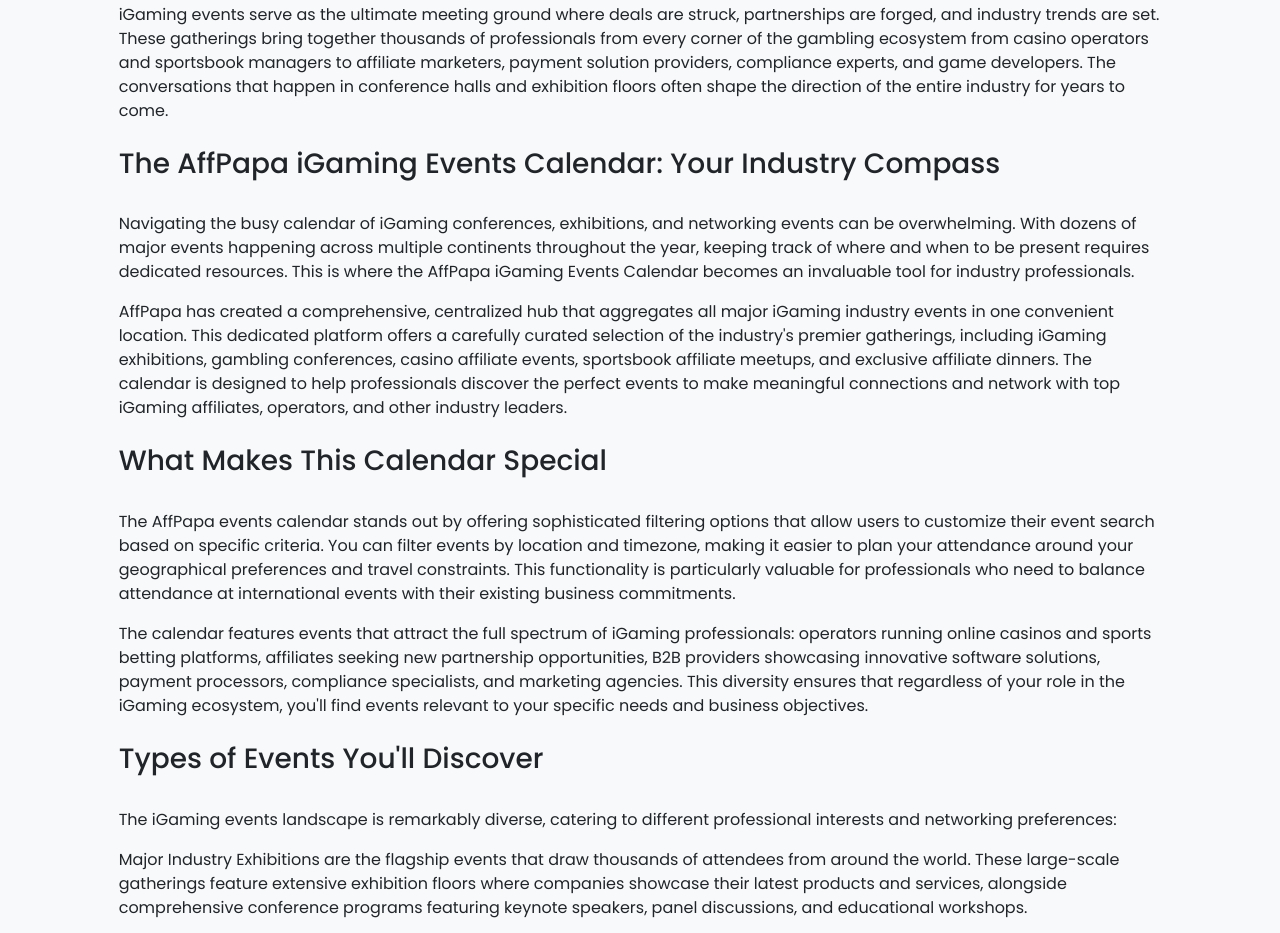
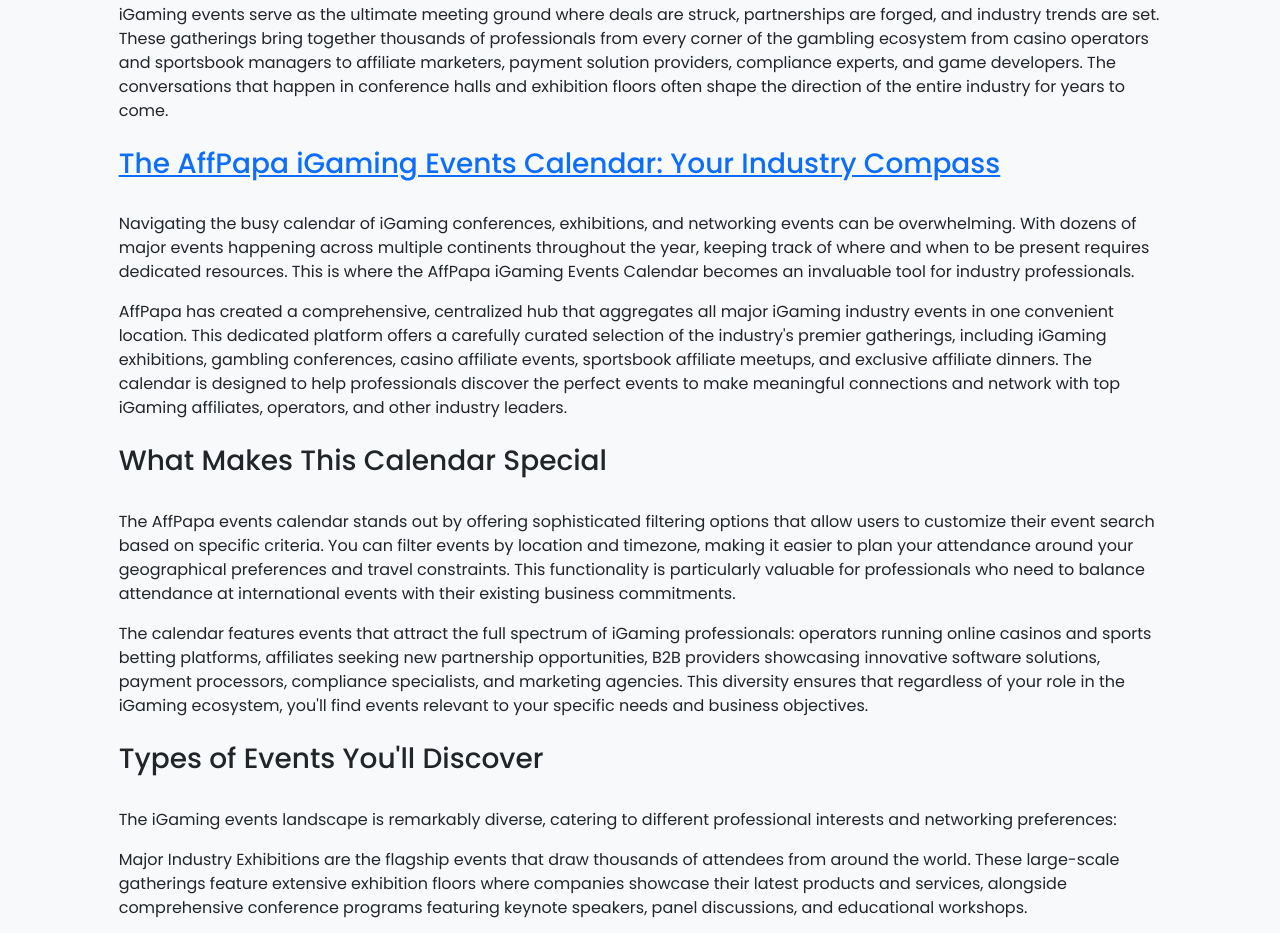
Before and after one commit to ggDiddy/SlotPlace, a website: page news.html in a window 1280 px wide. Shown: the part 1372-2305 px from the top of the page. Drawn offline with nearby package versions, Linux system fonts and the light colour scheme; a web font is replaced by a local one.

Commit message:
calendar26-01

```diff
--- a/news.html
+++ b/news.html
@@ -82,7 +82,7 @@
                      <h3>Why iGaming Events Matter More Than Ever</h3>
                      <p>The global iGaming industry has experienced exponential growth over the past decade, with market valuations reaching unprecedented heights. As the sector expands into new markets and embraces emerging technologies like cryptocurrency gambling, artificial intelligence, and virtual reality gaming experiences, the need for industry professionals to stay connected has never been greater.</p>
                      <p>iGaming events serve as the ultimate meeting ground where deals are struck, partnerships are forged, and industry trends are set. These gatherings bring together thousands of professionals from every corner of the gambling ecosystem from casino operators and sportsbook managers to affiliate marketers, payment solution providers, compliance experts, and game developers. The conversations that happen in conference halls and exhibition floors often shape the direction of the entire industry for years to come.</p>
-                     <h3>The AffPapa iGaming Events Calendar: Your Industry Compass</h3>
+                     <h3><a href="https://affpapa.com/igaming-events/">The AffPapa iGaming Events Calendar: Your Industry Compass</a></h3>
                      <p>Navigating the busy calendar of iGaming conferences, exhibitions, and networking events can be overwhelming. With dozens of major events happening across multiple continents throughout the year, keeping track of where and when to be present requires dedicated resources. This is where the AffPapa iGaming Events Calendar becomes an invaluable tool for industry professionals.</p>
                      <p>AffPapa has created a comprehensive, centralized hub that aggregates all major iGaming industry events in one convenient location. This dedicated platform offers a carefully curated selection of the industry's premier gatherings, including iGaming exhibitions, gambling conferences, casino affiliate events, sportsbook affiliate meetups, and exclusive affiliate dinners. The calendar is designed to help professionals discover the perfect events to make meaningful connections and network with top iGaming affiliates, operators, and other industry leaders.</p>
                      <h3>What Makes This Calendar Special</h3>
```
